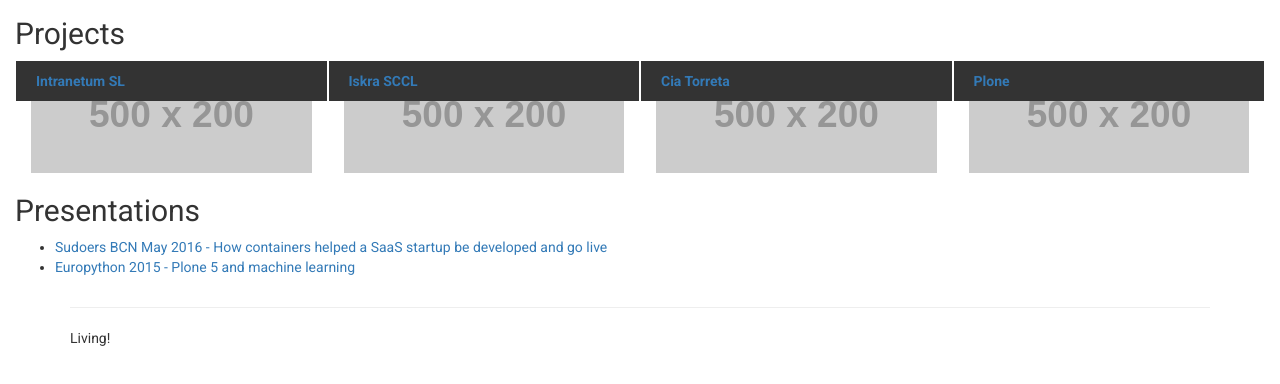
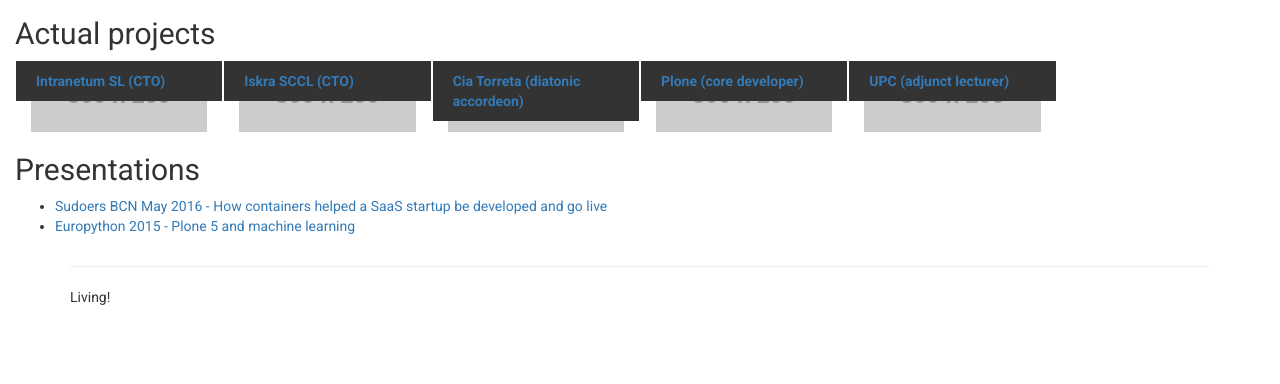
Before and after one commit to bloodbare/bloodbare.github.io, a plain HTML site: page index.html in a window 1280 px wide. Shown: the part 498-882 px from the top of the page. After the commit the page ends 855 px from the top, so only its background shows below. Drawn offline with nearby package versions, Linux system fonts and the light colour scheme; placeholder pictures from the web are drawn by us.

Commit message:
Adding UPC

```diff
--- a/index.html
+++ b/index.html
@@ -71,37 +71,45 @@
 	</section>
 
 	<section class="container-fluid">
-		<h2>Projects</h2>
+		<h2>Actual projects</h2>
 		<div class="grid row-flid">
-			<div class="grid-item col-md-3">
+			<div class="grid-item col-md-2">
 				<a href="http://intranetum.com">
 					<img src="http://placehold.it/500x200"><br>
 					<p>
-						<strong>Intranetum SL</strong>
+						<strong>Intranetum SL (CTO)</strong>
 					</p>
 				</a>
 			</div>
-			<div class="grid-item col-md-3">
+			<div class="grid-item col-md-2">
 				<a href="http://iskra.cat">
 					<img src="http://placehold.it/500x200"><br>
 					<p>
-						<strong>Iskra SCCL</strong>
+						<strong>Iskra SCCL (CTO)</strong>
 					</p>
 				</a>
 			</div>
-			<div class="grid-item col-md-3">
+			<div class="grid-item col-md-2">
 				<a href="http://torreta.cat">
 					<img src="http://placehold.it/500x200"><br>
 					<p>
-						<strong>Cia Torreta</strong>
+						<strong>Cia Torreta (diatonic accordeon)</strong>
 					</p>
 				</a>
 			</div>
-			<div class="grid-item col-md-3">
+			<div class="grid-item col-md-2">
 				<a href="http://plone.org">
 					<img src="http://placehold.it/500x200"><br>
 					<p>
-						<strong>Plone</strong>
+						<strong>Plone (core developer)</strong>
+					</p>
+				</a>
+			</div>
+			<div class="grid-item col-md-2">
+				<a href="http://epsem.upc.edu">
+					<img src="http://placehold.it/500x200"><br>
+					<p>
+						<strong>UPC (adjunct lecturer)</strong>
 					</p>
 				</a>
 			</div>
```
